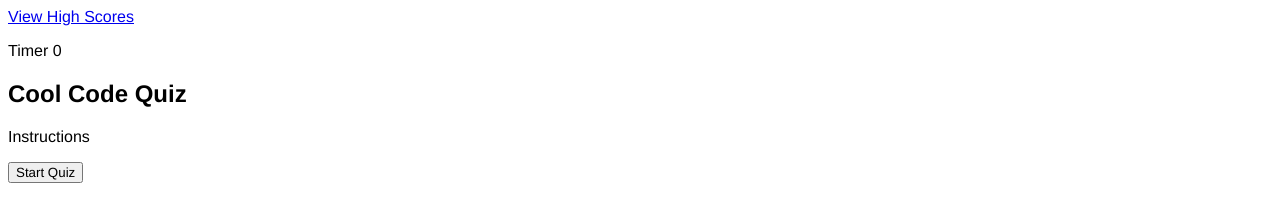
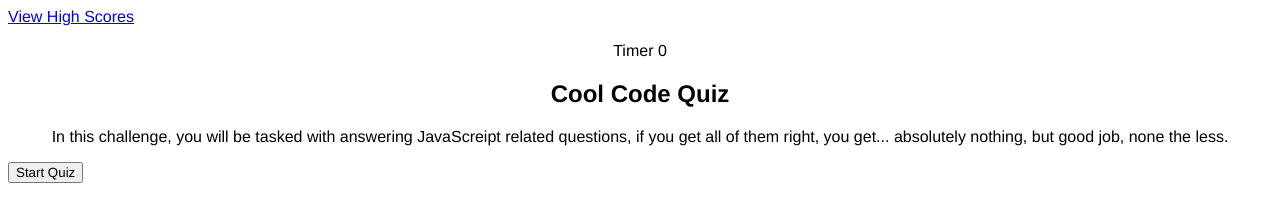
Before and after one commit to mpick90sick/Cool-Code-Quiz, a plain HTML site: page index.html in a window 1280 px wide. Drawn offline with Linux system fonts and the light colour scheme.

Commit message:
centered the text and added more detailed instructions

```diff
--- a/Assets/css/style.css
+++ b/Assets/css/style.css
@@ -7,6 +7,8 @@ body {
     background: #fff;
 }
 
+
+
 .hide {
     display: none
 }
--- a/index.html
+++ b/index.html
@@ -9,11 +9,11 @@
 <body>
  <header>
     <a href="./highscore.html"> View High Scores </a>
-    <p> Timer <span class = "timeLeft"> 0 </span></p>
+    <p style="text-align: center"> Timer <span class = "timeLeft"> 0 </span></p>
  </header>
  <section class="startScreen">
-    <h1>Cool Code Quiz</h1>
-    <p>Instructions</p>
+    <h1 style="text-align: center">Cool Code Quiz</h1>
+    <p style="text-align: center">In this challenge, you will be tasked with answering JavaScreipt related questions, if you get all of them right, you get... absolutely nothing, but good job, none the less.</p>
     <button class="startBtn">Start Quiz</button>
  </section>
 
```
Also changed, not shown: highscore.html (+11 -0 lines).
